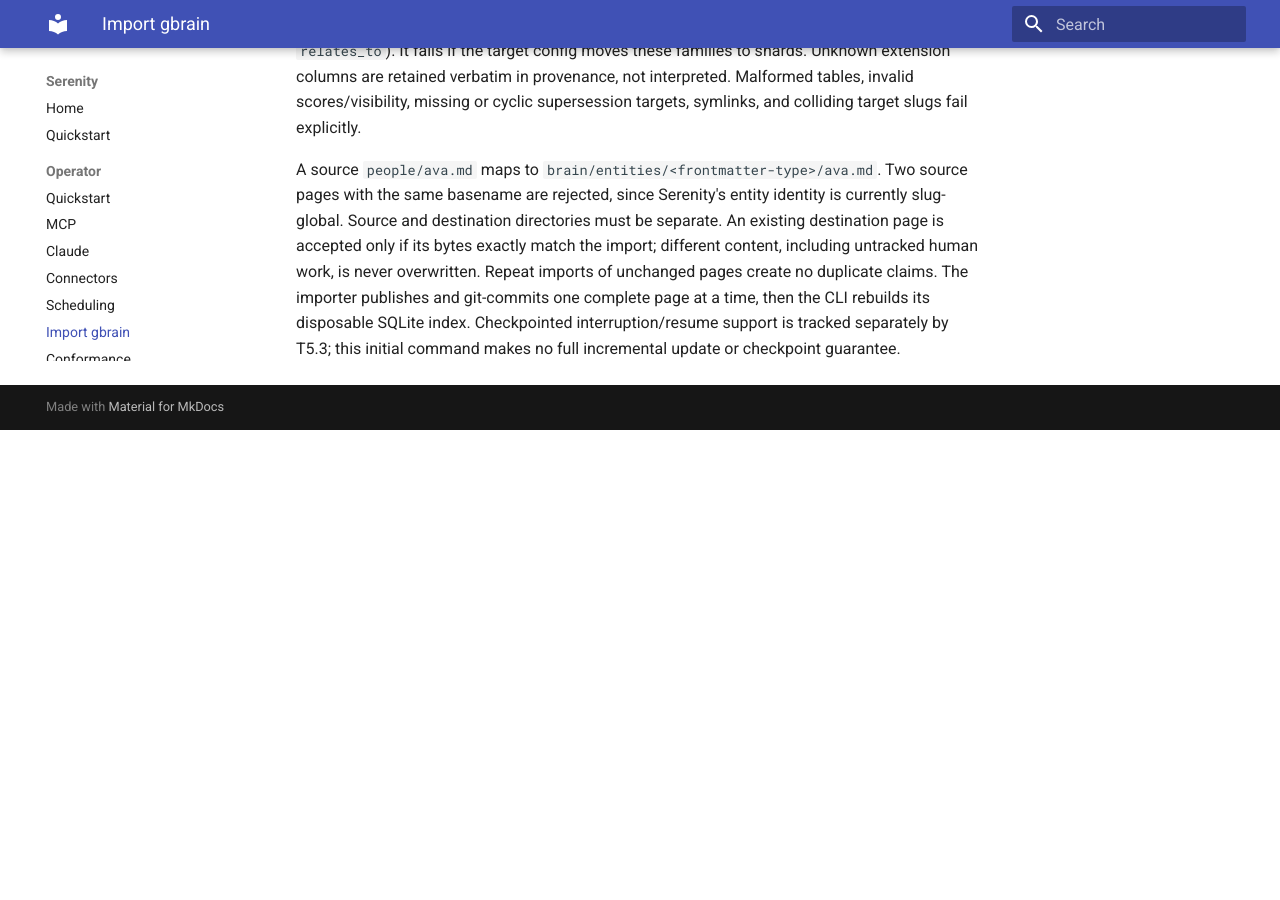
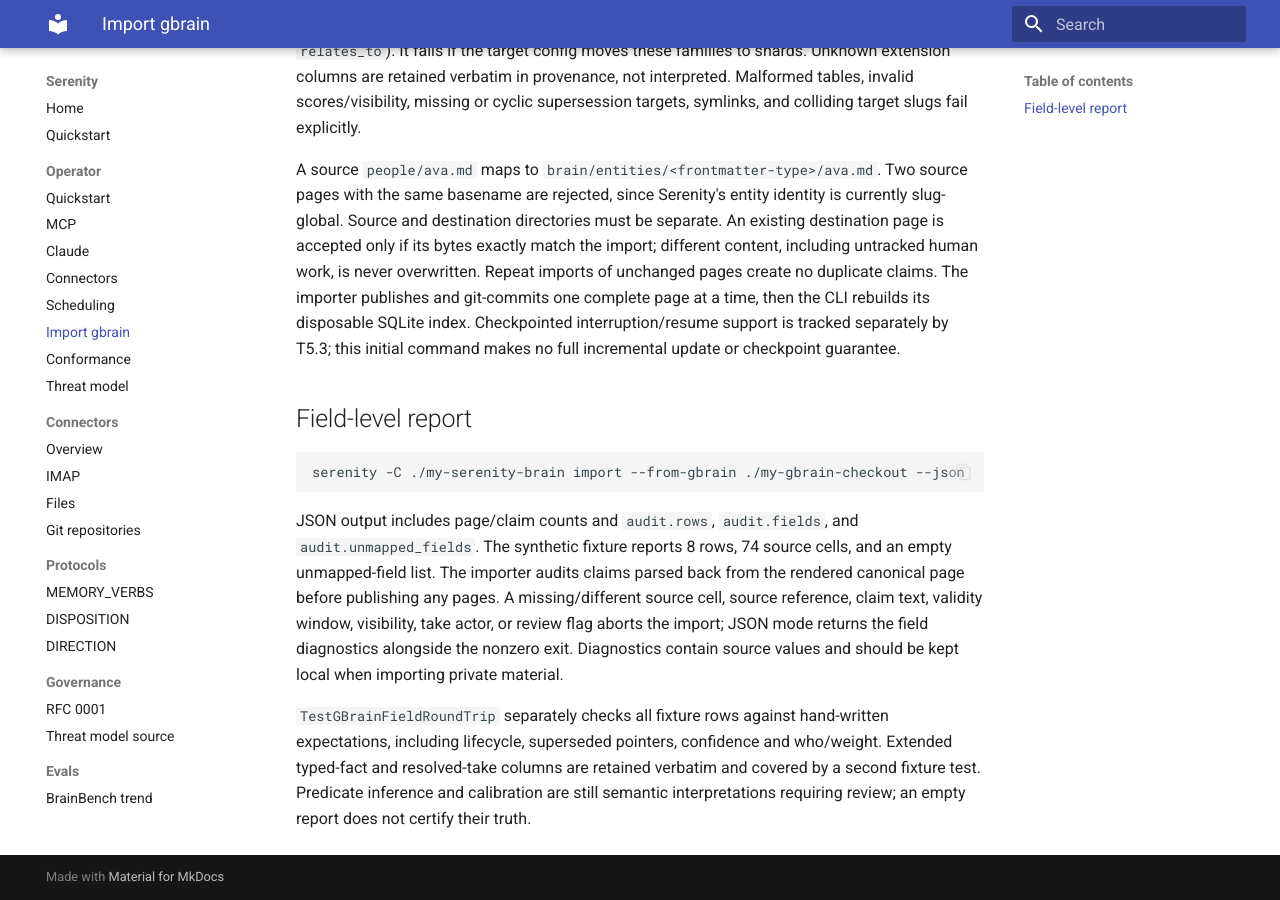
Before and after one commit to sirerun/serenity, an MkDocs documentation site: the page built from docs/operator/gbrain-import.md, in a window 1280 px wide and 900 px high, scrolled down 690 px. Built offline with MkDocs 1.6.1 and Material for MkDocs 9.7.7, drawn with Linux system fonts in a browser that asks for light colours; before the commit the page ends 1120 px from its top, so only the background shows below that.

Commit message:
docs: describe field-level import auditing

````diff
--- a/docs/operator/gbrain-import.md
+++ b/docs/operator/gbrain-import.md
@@ -42,3 +42,24 @@ The importer publishes and git-commits one complete page at a time, then the CLI
 rebuilds its disposable SQLite index. Checkpointed interruption/resume support
 is tracked separately by T5.3; this initial command makes no full incremental
 update or checkpoint guarantee.
+
+## Field-level report
+
+```sh
+serenity -C ./my-serenity-brain import --from-gbrain ./my-gbrain-checkout --json
+```
+
+JSON output includes page/claim counts and `audit.rows`, `audit.fields`, and
+`audit.unmapped_fields`. The synthetic fixture reports 8 rows, 74 source cells,
+and an empty unmapped-field list. The importer audits claims parsed back from
+the rendered canonical page before publishing any pages. A missing/different
+source cell, source reference, claim text, validity window, visibility, take
+actor, or review flag aborts the import; JSON mode returns the field diagnostics
+alongside the nonzero exit. Diagnostics contain source values and should be
+kept local when importing private material.
+
+`TestGBrainFieldRoundTrip` separately checks all fixture rows against hand-written
+expectations, including lifecycle, superseded pointers, confidence and who/weight.
+Extended typed-fact and resolved-take columns are retained verbatim and covered
+by a second fixture test. Predicate inference and calibration are still semantic
+interpretations requiring review; an empty report does not certify their truth.
````
